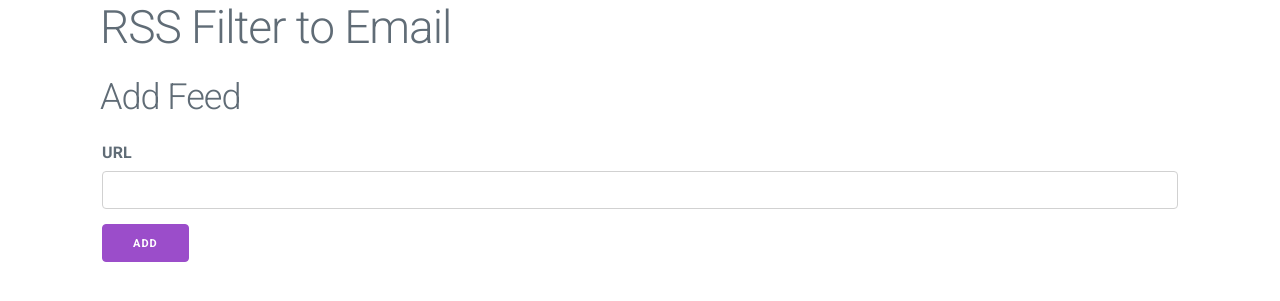
After one commit to ezimir/rss-filter-to-email, a Flask app: page /add in a window 1280 px wide. The commit adds this page. Shown: the top 301 px of the page. Run offline with Flask 2, Linux system fonts and the light colour scheme; some libraries are stand-ins or nearby versions.

Commit message:
Render simple feed adding form

```diff
--- a/app.py
+++ b/app.py
@@ -27,3 +27,8 @@ def home():
         flash('Data file "{}" not found.'.format(DATA_FILE), 'error')
 
     return render_template('home.html', **context)
+
+
+@app.route('/add')
+def add_feed():
+    return render_template('add_feed.html')
--- /dev/null
+++ b/templates/add_feed.html
@@ -0,0 +1,20 @@
+{% extends "base.html" %}
+
+{% block content %}
+    <main role="main">
+        <section class="container">
+            <header>
+                <h2> Add Feed </h2>
+            </header>
+
+            <form>
+                <fieldset>
+                    <label for="field-url"> URL </label>
+                    <input type="text" name="url" id="field-url">
+
+                    <button class="button-primary" type="submit"> Add </button>
+                </fieldset>
+            </form>
+        </section>
+    </main>
+{% endblock %}
--- a/templates/home.html
+++ b/templates/home.html
@@ -18,6 +18,10 @@
                     <p> No feeds saved. </p>
                 {% endif %}
             </article>
+
+            <nav role="navigation">
+                <a class="button" href="{{ url_for('add_feed') }}"> Add Feed </a>
+            </nav>
         </section>
     </main>
 {% endblock %}
```
